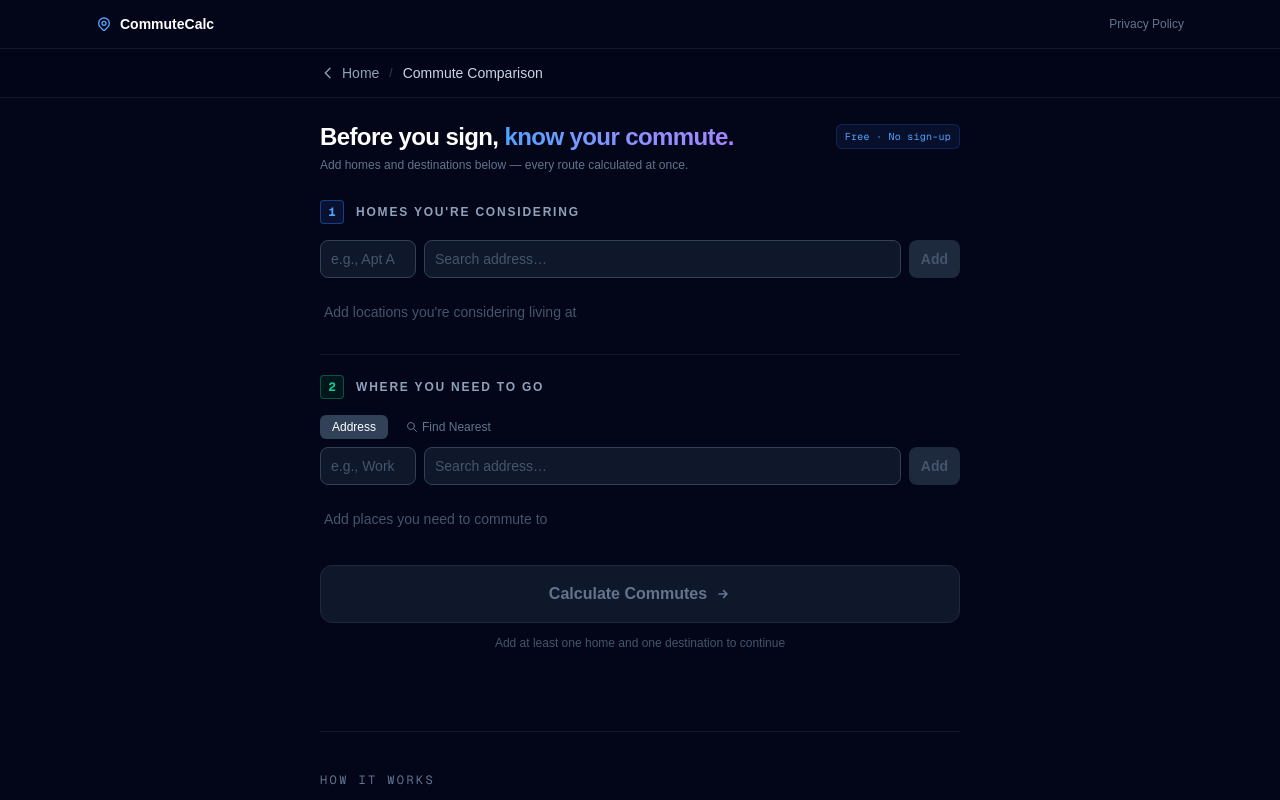
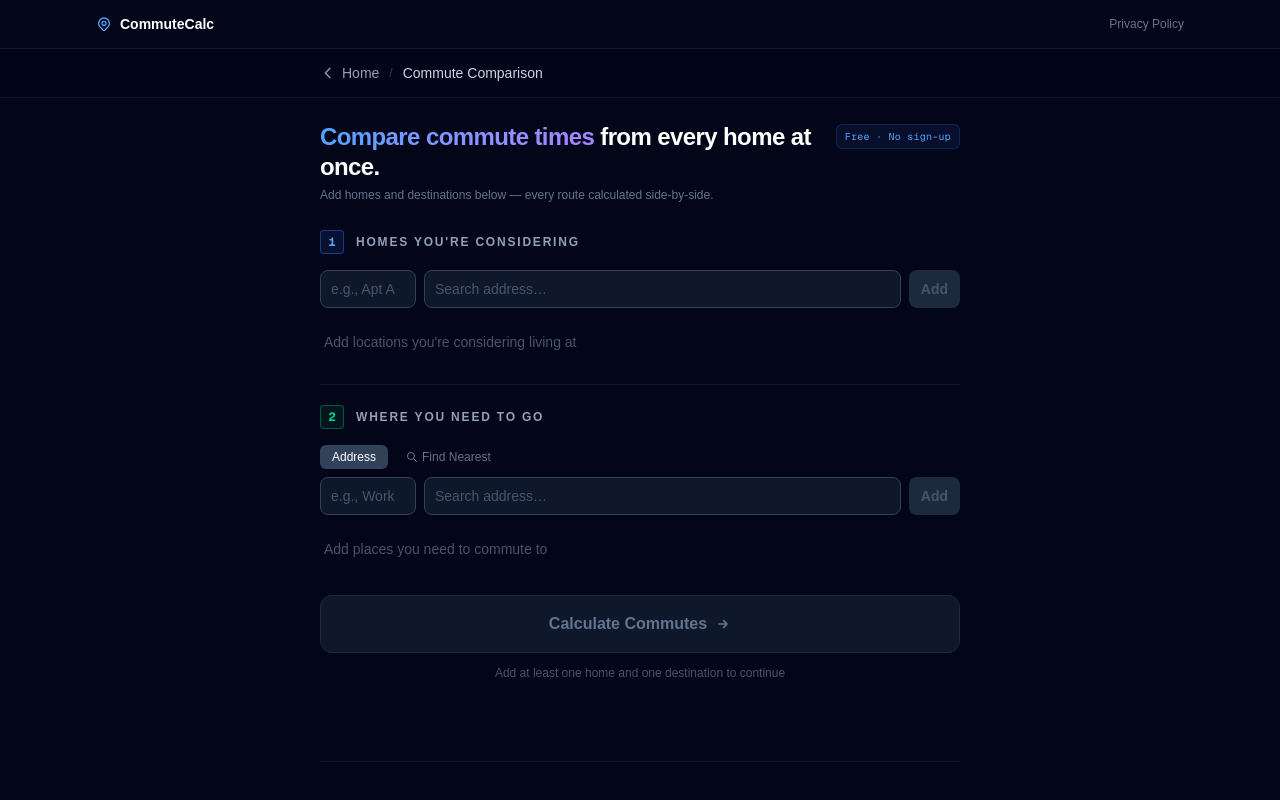
Before and after one commit to cthampton2/commute-calc, a Next.js app: page /tools/commute-comparison in a window 1280 px wide. Shown: the top 800 px of the page. Built offline with nearby package versions, Linux system fonts and the light colour scheme.

Commit message:
Updates 6-27

```diff
--- a/app/layout.tsx
+++ b/app/layout.tsx
@@ -22,9 +22,6 @@ export const metadata: Metadata = {
   description:
     "Compare driving commute times from multiple home locations to your workplace and points of interest. Find the best place to live based on your daily commute.",
   metadataBase: new URL("https://www.commutecalc.com"),
-  alternates: {
-    canonical: "/",
-  },
   openGraph: {
     title: "CommuteCalc - Compare Commute Times",
     description:
--- a/app/page.tsx
+++ b/app/page.tsx
@@ -1,5 +1,5 @@
-import { redirect } from "next/navigation";
+import { permanentRedirect } from "next/navigation";
 
 export default function Home() {
-  redirect("/tools/commute-comparison");
+  permanentRedirect("/tools/commute-comparison");
 }
--- a/app/tools/commute-comparison/layout.tsx
+++ b/app/tools/commute-comparison/layout.tsx
@@ -2,24 +2,24 @@ import { Metadata } from "next";
 import Script from "next/script";
 
 export const metadata: Metadata = {
-  title: "Commute Map Calculator — Compare Driving Times from Multiple Locations",
+  title: "Commute Comparison Tool — Compare Driving Times from Multiple Addresses",
   description:
-    "Stop checking Google Maps one address at a time. Add the homes you're comparing, enter your workplace, and see every commute side-by-side on an interactive map. Free, no sign-up.",
+    "Compare commute times from multiple home addresses to your workplace side-by-side. Stop checking Google Maps one address at a time — see every route at once. Free, no sign-up.",
   alternates: {
     canonical: "/tools/commute-comparison",
   },
   openGraph: {
-    title: "Commute Map Calculator | CommuteCalc",
+    title: "Commute Comparison Tool | CommuteCalc",
     description:
-      "Stop checking Google Maps one address at a time. Add the homes you're comparing, enter your workplace, and see every commute side-by-side on a map. Free, no sign-up.",
+      "Compare commute times from multiple home addresses to your workplace side-by-side. See every route at once. Free, no sign-up.",
     url: "https://commutecalc.com/tools/commute-comparison",
     type: "website",
   },
   twitter: {
     card: "summary_large_image",
-    title: "Commute Map Calculator | CommuteCalc",
+    title: "Commute Comparison Tool | CommuteCalc",
     description:
-      "Stop checking Google Maps one address at a time. Add the homes you're comparing, enter your workplace, and see every commute side-by-side on a map. Free, no sign-up.",
+      "Compare commute times from multiple home addresses to your workplace side-by-side. See every route at once. Free, no sign-up.",
   },
 };
 
--- a/app/tools/commute-comparison/page.tsx
+++ b/app/tools/commute-comparison/page.tsx
@@ -26,7 +26,7 @@ export default function CommuteComparisonPage() {
   const [startingLocations, setStartingLocations] = useState<Location[]>([]);
   const [pointsOfInterest, setPointsOfInterest] = useState<Location[]>([]);
   const [isHydrated, setIsHydrated] = useState(false);
-  const [showMap, setShowMap] = useState(false);
+  const [showMap, setShowMap] = useState(true);
   const [selectedRoute, setSelectedRoute] = useState<SelectedRoute | null>(null);
   const [isDarkMode, setIsDarkMode] = useState(false);
   const resultsRef = useRef<HTMLDivElement>(null);
@@ -157,13 +157,13 @@ export default function CommuteComparisonPage() {
         <div className="mb-6 flex items-start justify-between gap-4">
           <div>
             <h1 className="text-xl sm:text-2xl font-black tracking-tight leading-tight mb-1">
-              Before you sign,{" "}
               <span className="text-transparent bg-clip-text bg-gradient-to-r from-blue-400 to-violet-400">
-                know your commute.
-              </span>
+                Compare commute times
+              </span>{" "}
+              from every home at once.
             </h1>
             <p className="text-slate-500 text-xs leading-relaxed">
-              Add homes and destinations below — every route calculated at once.
+              Add homes and destinations below — every route calculated side-by-side.
             </p>
           </div>
           <span className="hidden sm:inline-flex shrink-0 items-center gap-1 px-2 py-1 rounded-md border border-blue-500/20 bg-blue-950/30 text-[10px] font-mono text-blue-400 tracking-wide whitespace-nowrap mt-0.5">
```
